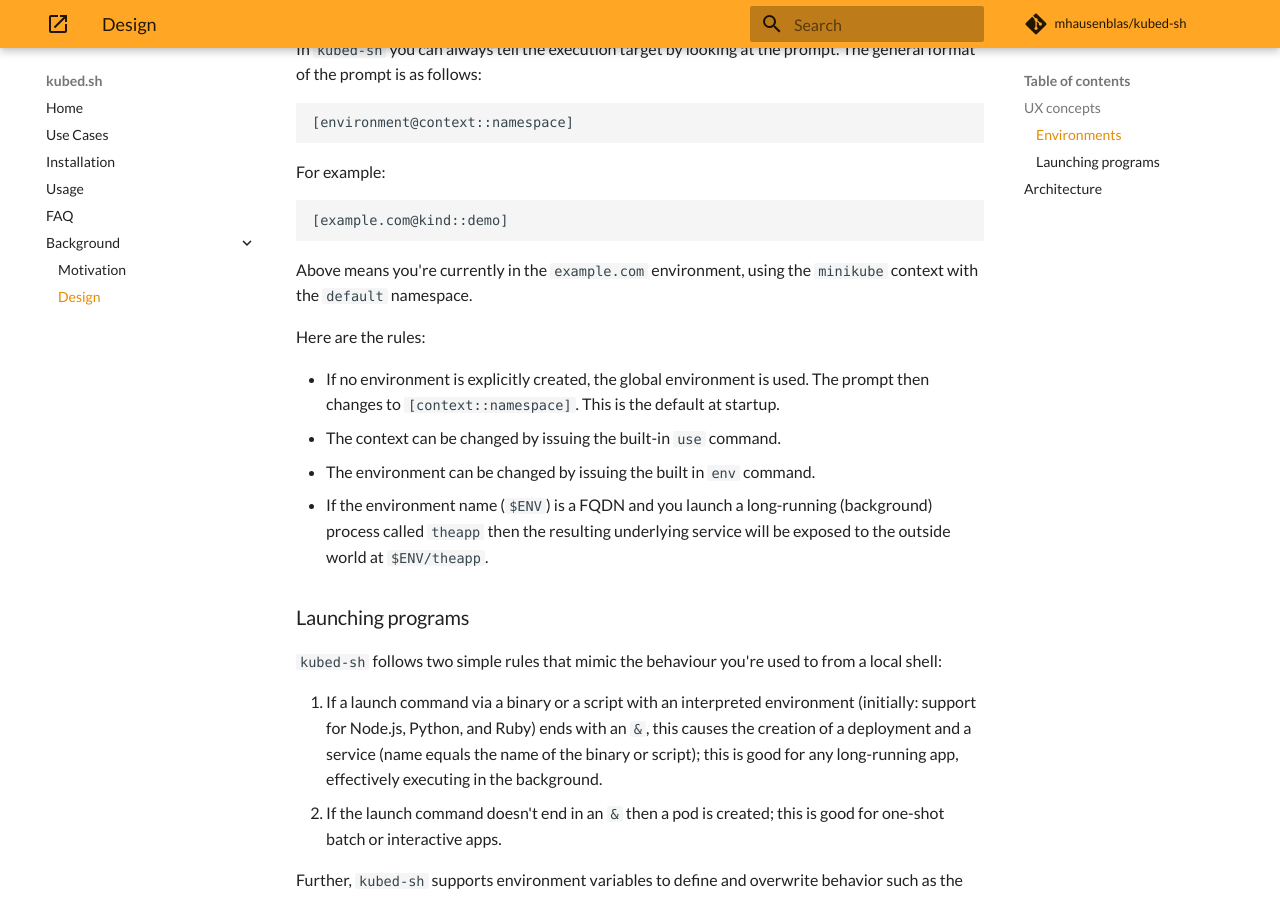
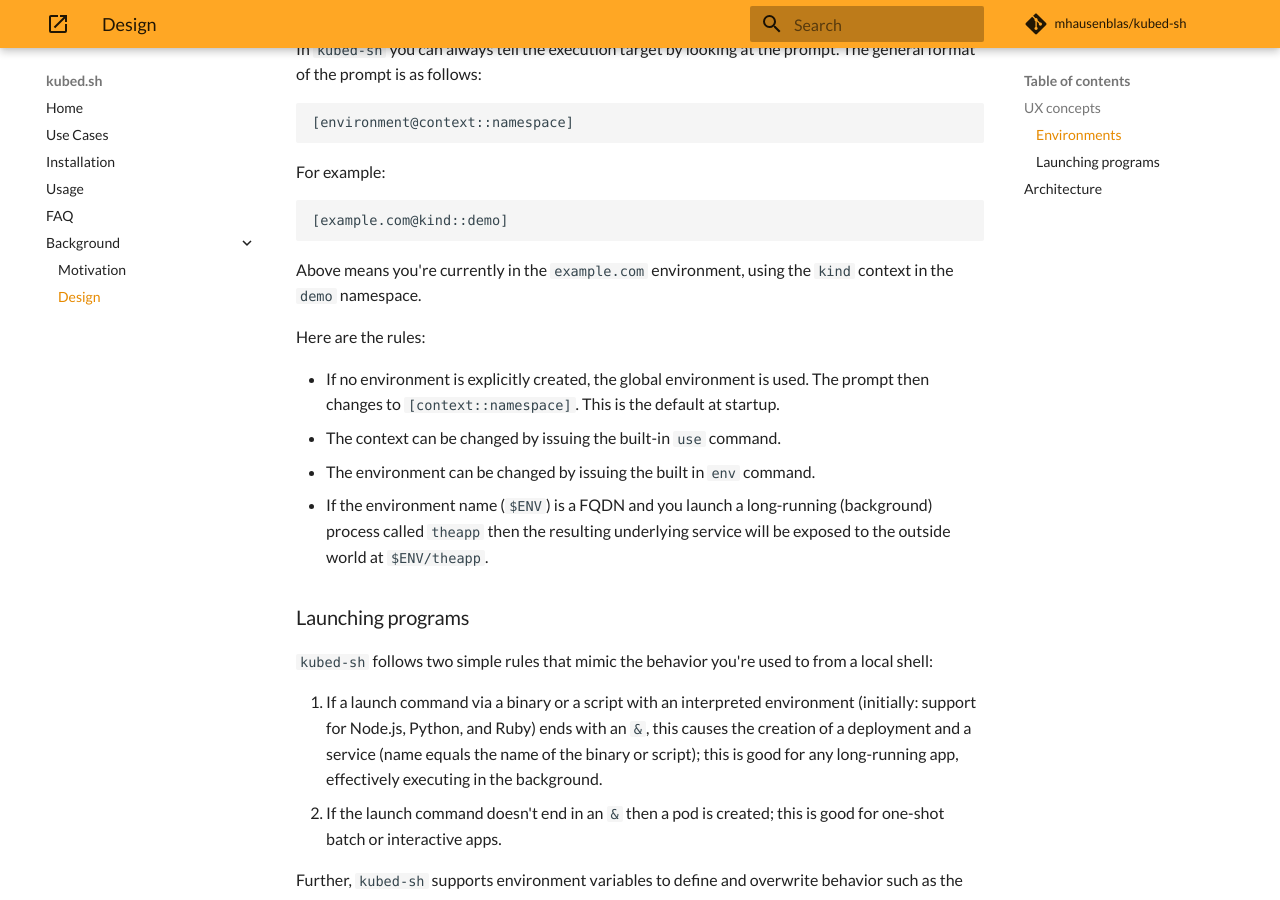
Before and after one commit to mhausenblas/kubed-sh, an MkDocs documentation site: the page built from docs/design.md, in a window 1280 px wide and 900 px high, scrolled down 653 px. Built offline with MkDocs 1.6.1 and Material for MkDocs 9.7.7, drawn with Linux system fonts in a browser that asks for light colours; some web fonts are replaced; comment, search, counter and statistics services are not loaded.

Commit message:
fixes docs again
Signed-off-by: Michael Hausenblas <hausenbl@amazon.com>

````diff
--- a/docs/design.md
+++ b/docs/design.md
@@ -23,7 +23,7 @@ For example:
 [example.com@kind::demo]
 ```
 
-Above means you're currently in the `example.com` environment, using the `minikube` context with the `default` namespace.
+Above means you're currently in the `example.com` environment, using the `kind` context in the `demo` namespace.
 
 Here are the rules:
 
@@ -34,7 +34,7 @@ Here are the rules:
 
 ### Launching programs
 
-`kubed-sh` follows two simple rules that mimic the behaviour you're used to from a local shell:
+`kubed-sh` follows two simple rules that mimic the behavior you're used to from a local shell:
 
 1. If a launch command via a binary or a script with an interpreted environment (initially: support for Node.js, Python, and Ruby) ends with an `&`, this causes the creation of a deployment and a service (name equals the name of the binary or script); this is good for any long-running app, effectively executing in the background.
 1. If the launch command doesn't end in an `&` then a pod is created; this is good for one-shot batch or interactive apps.
````
